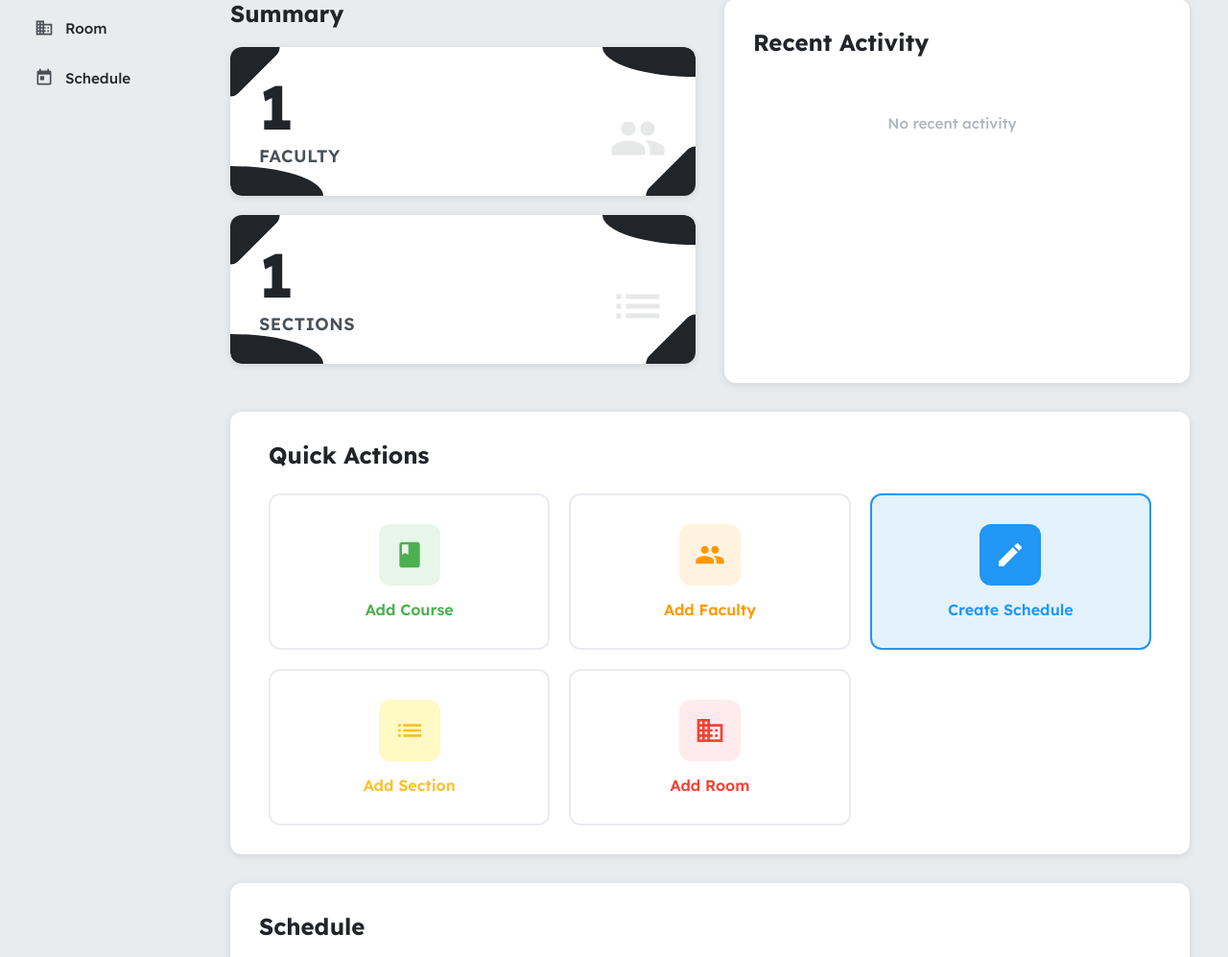
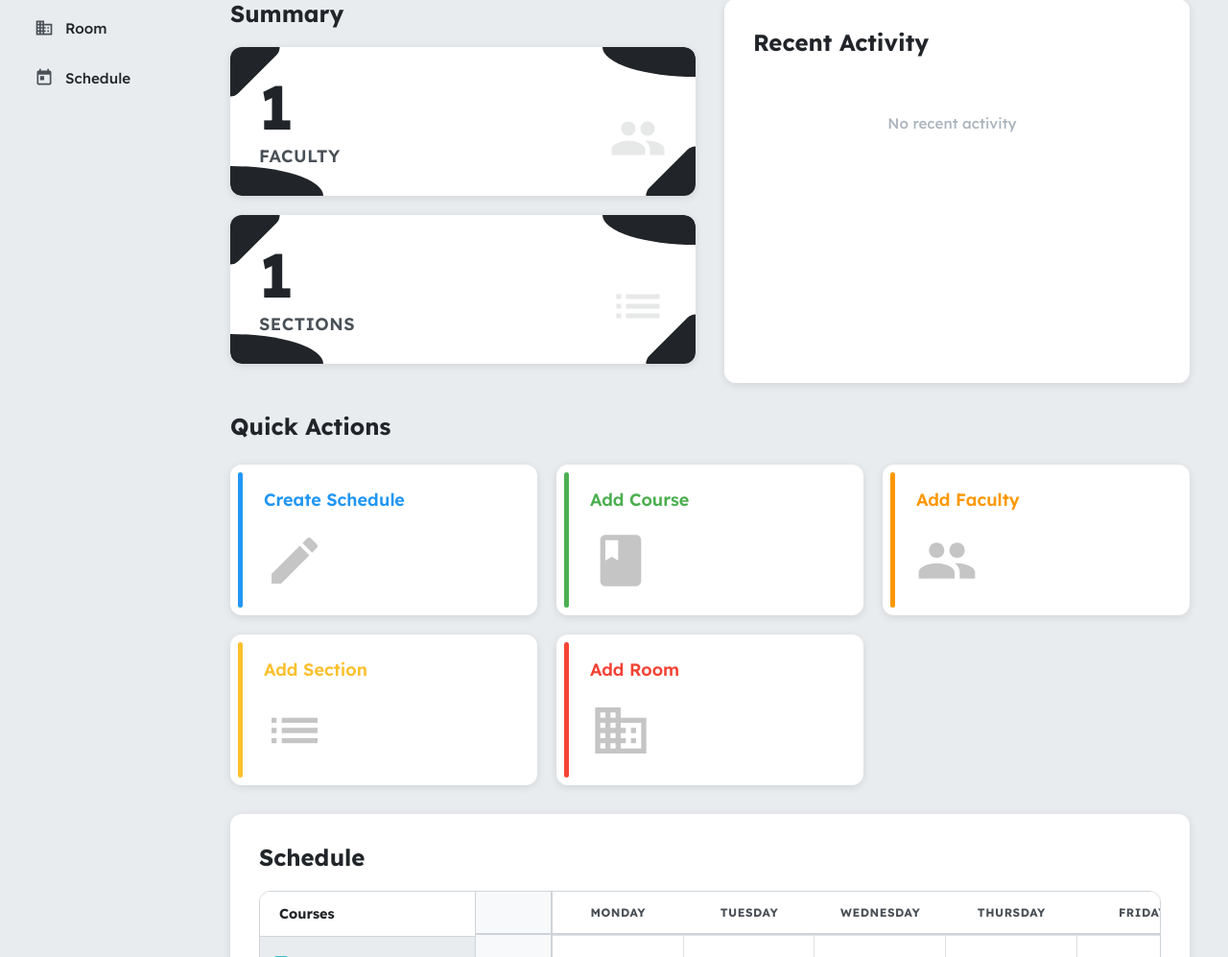
Before and after one commit to Summer077/Auto-Scheduling, a Django app: page /admin/dashboard/ in a window 1280 px wide. Shown: the part 299-1296 px from the top of the page at 96% size. Run offline with Django 5.2, Linux system fonts and the light colour scheme; a user stored in the database is signed in; data comes from the database, SQL or seed files in the repository.

Commit message:
Fixed Quick Actions

```diff
--- a/hello/static/hello/css/dashboard.css
+++ b/hello/static/hello/css/dashboard.css
@@ -918,22 +838,13 @@ body {
     text-overflow: ellipsis;
 }
 
-/* Welcome Card */
-.welcome-card {
-    background: #FFFFFF;
-    border-radius: 12px;
-    padding: 30px 40px;
-    margin-bottom: 30px;
-    box-shadow: 0 2px 8px rgba(0, 0, 0, 0.1);
-}
-
 /* Quick Actions */
 .quick-actions {
-    background: #FFFFFF;
-    border-radius: 12px;
-    padding: 30px 40px;
+    background: transparent;
+    border-radius: 0;
+    padding: 0;
     margin-bottom: 30px;
-    box-shadow: 0 2px 8px rgba(0, 0, 0, 0.1);
+    box-shadow: none;
 }
 
 .quick-actions h2 {
@@ -946,38 +857,88 @@ body {
 
 .quick-actions-grid {
     display: grid;
-    grid-template-columns: repeat(5, 1fr);
+    grid-template-columns: repeat(3, 1fr);
     gap: 20px;
 }
 
-.quick-action-btn {
+.quick-action-card {
+    background: #FFFFFF;
+    border-radius: 12px;
+    padding: 25px;
+    box-shadow: 0 2px 8px rgba(0, 0, 0, 0.1);
+    position: relative;
+    overflow: visible;
+    cursor: pointer;
+    transition: all 0.3s ease;
+    min-height: 150px;
     display: flex;
     flex-direction: column;
-    align-items: center;
-    justify-content: center;
-    gap: 15px;
-    padding: 30px 20px;
-    background: #FFFFFF;
-    border: 2px solid #E9ECEF;
-    border-radius: 12px;
-    color: #212529;
-    font-family: 'Lexend', sans-serif;
-    font-size: 1rem;
-    font-weight: 600;
-    cursor: pointer;
-    transition: all 0.3s ease;
-    text-align: center;
-    min-height: 140px;
 }
 
-.quick-action-btn:hover {
-    border-color: #212529;
-    transform: translateY(-2px);
-    box-shadow: 0 4px 12px rgba(0, 0, 0, 0.1);
+.quick-action-card:hover {
+    transform: translateY(-4px);
+    box-shadow: 0 8px 20px rgba(0, 0, 0, 0.15);
 }
 
-.quick-action-btn:active {
-    transform: translateY(0);
+.quick-action-card::before {
+    content: '';
+    position: absolute;
+    top: 8px;
+    left: 8px;
+    width: 5px;
+    height: calc(100% - 16px);
+    border-radius: 3px;
+    transition: all 0.3s ease;
+}
+
+/* Color variations for each card */
+.quick-action-card.blue::before {
+    background: #2196F3;
+}
+
+.quick-action-card.green::before {
+    background: #4CAF50;
+}
+
+.quick-action-card.orange::before {
+    background: #FF9800;
+}
+
+.quick-action-card.yellow::before {
+    background: #FBC02D;
+}
+
+.quick-action-card.red::before {
+    background: #F44336;
+}
+
+.quick-action-title {
+    font-family: 'Lexend', sans-serif;
+    font-size: 1.125rem;
+    font-weight: 600;
+    margin: 0 0 20px 10px;
+    padding: 0;
+    text-align: left;
+}
+
+.quick-action-card.blue .quick-action-title {
+    color: #2196F3;
+}
+
+.quick-action-card.green .quick-action-title {
+    color: #4CAF50;
+}
+
+.quick-action-card.orange .quick-action-title {
+    color: #FF9800;
+}
+
+.quick-action-card.yellow .quick-action-title {
+    color: #FBC02D;
+}
+
+.quick-action-card.red .quick-action-title {
+    color: #F44336;
 }
 
 .quick-action-icon {
@@ -986,63 +947,48 @@ body {
     display: flex;
     align-items: center;
     justify-content: center;
-    border-radius: 12px;
-    transition: all 0.3s ease;
+    border-radius: 8px;
+    background: transparent;
+    margin-left: 10px;
 }
 
 .quick-action-icon svg {
-    width: 32px;
-    height: 32px;
-    transition: all 0.3s ease;
+    width: 64px;
+    height: 64px;
+    fill: #C5C5C5;
 }
 
-/* Create Schedule Button - Special Styling (Blue) */
-.quick-action-btn.create-schedule-btn {
-    background: #E3F2FD;
-    border: 2px solid #2196F3;
-    color: #2196F3;
-}
-
-.quick-action-btn.create-schedule-btn .quick-action-icon {
-    background: #2196F3;
-}
-
-.quick-action-btn.create-schedule-btn .quick-action-icon svg {
-    fill: #FFFFFF;
-}
-
-.quick-action-btn.create-schedule-btn span {
-    color: #2196F3;
-}
-
-.quick-action-btn.create-schedule-btn:hover {
-    background: #BBDEFB;
-    border-color: #1976D2;
-    transform: translateY(-2px);
-    box-shadow: 0 6px 20px rgba(33, 150, 243, 0.3);
+/* Two-column layout for the last row */
+.quick-actions-grid > .quick-action-card:nth-child(4),
+.quick-actions-grid > .quick-action-card:nth-child(5) {
+    grid-column: span 1;
 }
 
 /* Responsive Design for Quick Actions */
-@media (max-width: 1400px) {
+@media (max-width: 1200px) {
     .quick-actions-grid {
-        grid-template-columns: repeat(3, 1fr);
+        grid-template-columns: repeat(2, 1fr);
+    }
+
+    .quick-actions-grid > .quick-action-card:nth-child(4),
+    .quick-actions-grid > .quick-action-card:nth-child(5) {
+        grid-column: span 1;
     }
 }
 
 @media (max-width: 768px) {
     .quick-actions {
-        padding: 20px;
+        padding: 0;
     }
 
     .quick-actions-grid {
-        grid-template-columns: repeat(2, 1fr);
+        grid-template-columns: 1fr;
         gap: 15px;
     }
 
-    .quick-action-btn {
-        padding: 25px 15px;
-        min-height: 120px;
-        font-size: 0.9rem;
+    .quick-action-card {
+        padding: 20px;
+        min-height: 130px;
     }
 
     .quick-action-icon {
--- a/hello/templates/hello/dashboard.html
+++ b/hello/templates/hello/dashboard.html
@@ -184,50 +184,50 @@
         <div class="quick-actions">
             <h2>Quick Actions</h2>
             <div class="quick-actions-grid">
-                <button class="quick-action-btn" onclick="openAddCourseModal()">
-                    <div class="quick-action-icon" style="background: #E8F5E9;">
-                        <svg xmlns="http://www.w3.org/2000/svg" viewBox="0 0 24 24" style="fill: #4CAF50;">
-                            <path d="M18 2H6c-1.1 0-2 .9-2 2v16c0 1.1.9 2 2 2h12c1.1 0 2-.9 2-2V4c0-1.1-.9-2-2-2zM6 4h5v8l-2.5-1.5L6 12V4z"/>
-                        </svg>
-                    </div>
-                    <span style="color: #4CAF50;">Add Course</span>
-                </button>
-
-                <button class="quick-action-btn" onclick="openAddFacultyModal()">
-                    <div class="quick-action-icon" style="background: #FFF3E0;">
-                        <svg xmlns="http://www.w3.org/2000/svg" viewBox="0 0 24 24" style="fill: #FF9800;">
-                            <path d="M16 11c1.66 0 2.99-1.34 2.99-3S17.66 5 16 5c-1.66 0-3 1.34-3 3s1.34 3 3 3zm-8 0c1.66 0 2.99-1.34 2.99-3S9.66 5 8 5C6.34 5 5 6.34 5 8s1.34 3 3 3zm0 2c-2.33 0-7 1.17-7 3.5V19h14v-2.5c0-2.33-4.67-3.5-7-3.5zm8 0c-.29 0-.62.02-.97.05 1.16.84 1.97 1.97 1.97 3.45V19h6v-2.5c0-2.33-4.67-3.5-7-3.5z"/>
-                        </svg>
-                    </div>
-                    <span style="color: #FF9800;">Add Faculty</span>
-                </button>
-
-                <button class="quick-action-btn create-schedule-btn" onclick="openCreateScheduleModal()">
+                <div class="quick-action-card blue" onclick="openCreateScheduleModal()">
+                    <h3 class="quick-action-title">Create Schedule</h3>
                     <div class="quick-action-icon">
                         <svg xmlns="http://www.w3.org/2000/svg" viewBox="0 0 24 24">
                             <path d="M3 17.25V21h3.75L17.81 9.94l-3.75-3.75L3 17.25zM20.71 7.04c.39-.39.39-1.02 0-1.41l-2.34-2.34c-.39-.39-1.02-.39-1.41 0l-1.83 1.83 3.75 3.75 1.83-1.83z"/>
                         </svg>
                     </div>
-                    <span>Create Schedule</span>
-                </button>
+                </div>
 
-                <button class="quick-action-btn" onclick="openAddSectionModal()">
-                    <div class="quick-action-icon" style="background: #FFF9C4;">
-                        <svg xmlns="http://www.w3.org/2000/svg" viewBox="0 0 24 24" style="fill: #FBC02D;">
+                <div class="quick-action-card green" onclick="openAddCourseModal()">
+                    <h3 class="quick-action-title">Add Course</h3>
+                    <div class="quick-action-icon">
+                        <svg xmlns="http://www.w3.org/2000/svg" viewBox="0 0 24 24">
+                            <path d="M18 2H6c-1.1 0-2 .9-2 2v16c0 1.1.9 2 2 2h12c1.1 0 2-.9 2-2V4c0-1.1-.9-2-2-2zM6 4h5v8l-2.5-1.5L6 12V4z"/>
+                        </svg>
+                    </div>
+                </div>
+
+                <div class="quick-action-card orange" onclick="openAddFacultyModal()">
+                    <h3 class="quick-action-title">Add Faculty</h3>
+                    <div class="quick-action-icon">
+                        <svg xmlns="http://www.w3.org/2000/svg" viewBox="0 0 24 24">
+                            <path d="M16 11c1.66 0 2.99-1.34 2.99-3S17.66 5 16 5c-1.66 0-3 1.34-3 3s1.34 3 3 3zm-8 0c1.66 0 2.99-1.34 2.99-3S9.66 5 8 5C6.34 5 5 6.34 5 8s1.34 3 3 3zm0 2c-2.33 0-7 1.17-7 3.5V19h14v-2.5c0-2.33-4.67-3.5-7-3.5zm8 0c-.29 0-.62.02-.97.05 1.16.84 1.97 1.97 1.97 3.45V19h6v-2.5c0-2.33-4.67-3.5-7-3.5z"/>
+                        </svg>
+                    </div>
+                </div>
+
+                <div class="quick-action-card yellow" onclick="openAddSectionModal()">
+                    <h3 class="quick-action-title">Add Section</h3>
+                    <div class="quick-action-icon">
+                        <svg xmlns="http://www.w3.org/2000/svg" viewBox="0 0 24 24">
                             <path d="M3 13h2v-2H3v2zm0 4h2v-2H3v2zm0-8h2V7H3v2zm4 4h14v-2H7v2zm0 4h14v-2H7v2zM7 7v2h14V7H7z"/>
                         </svg>
                     </div>
-                    <span style="color: #FBC02D;">Add Section</span>
-                </button>
+                </div>
 
-                <button class="quick-action-btn" onclick="openAddRoomModal()">
-                    <div class="quick-action-icon" style="background: #FFEBEE;">
-                        <svg xmlns="http://www.w3.org/2000/svg" viewBox="0 0 24 24" style="fill: #F44336;">
+                <div class="quick-action-card red" onclick="openAddRoomModal()">
+                    <h3 class="quick-action-title">Add Room</h3>
+                    <div class="quick-action-icon">
+                        <svg xmlns="http://www.w3.org/2000/svg" viewBox="0 0 24 24">
                             <path d="M12 7V3H2v18h20V7H12zM6 19H4v-2h2v2zm0-4H4v-2h2v2zm0-4H4V9h2v2zm0-4H4V5h2v2zm4 12H8v-2h2v2zm0-4H8v-2h2v2zm0-4H8V9h2v2zm0-4H8V5h2v2zm10 12h-8v-2h2v-2h-2v-2h2v-2h-2V9h8v10zm-2-8h-2v2h2v-2zm0 4h-2v2h2v-2z"/>
                         </svg>
                     </div>
-                    <span style="color: #F44336;">Add Room</span>
-                </button>
+                </div>
             </div>
         </div>
 
@@ -533,7 +533,7 @@
                 </div>
                 <div class="modal-footer" style="display: flex; justify-content: flex-end; gap: 12px; padding-top: 20px; border-top: 1px solid #E0E0E0; margin-top: 10px;">
                     <button type="button" class="btn-secondary" onclick="closeModal('createScheduleModal')" style="padding: 12px 24px; background: #FFFFFF; border: 1px solid #DEE2E6; border-radius: 10px; color: #495057; font-family: 'Lexend', sans-serif; font-size: 0.95rem; font-weight: 600; cursor: pointer;">Cancel</button>
-                    <button type="submit" class="btn-primary" style="padding: 12px 24px; background: linear-gradient(135deg, #667eea 0%, #764ba2 100%); border: none; border-radius: 10px; color: #FFFFFF; font-family: 'Lexend', sans-serif; font-size: 0.95rem; font-weight: 600; cursor: pointer; box-shadow: 0 4px 8px rgba(0, 0, 0, 0.1);">Create Schedule</button>
+                    <button type="submit" class="btn-primary" style="padding: 12px 24px; background: #F8F9FA; border: 1px solid rgba(255, 255, 255, 0.6); border-radius: 10px; color: #212529; font-family: 'Lexend', sans-serif; font-size: 0.95rem; font-weight: 600; cursor: pointer; box-shadow: 0 4px 8px rgba(0, 0, 0, 0.1);">Create Schedule</button>
                 </div>
             </form>
         </div>
```
Also changed, not shown: other parts of hello/static/hello/css/dashboard.css (+60 -126 lines).
